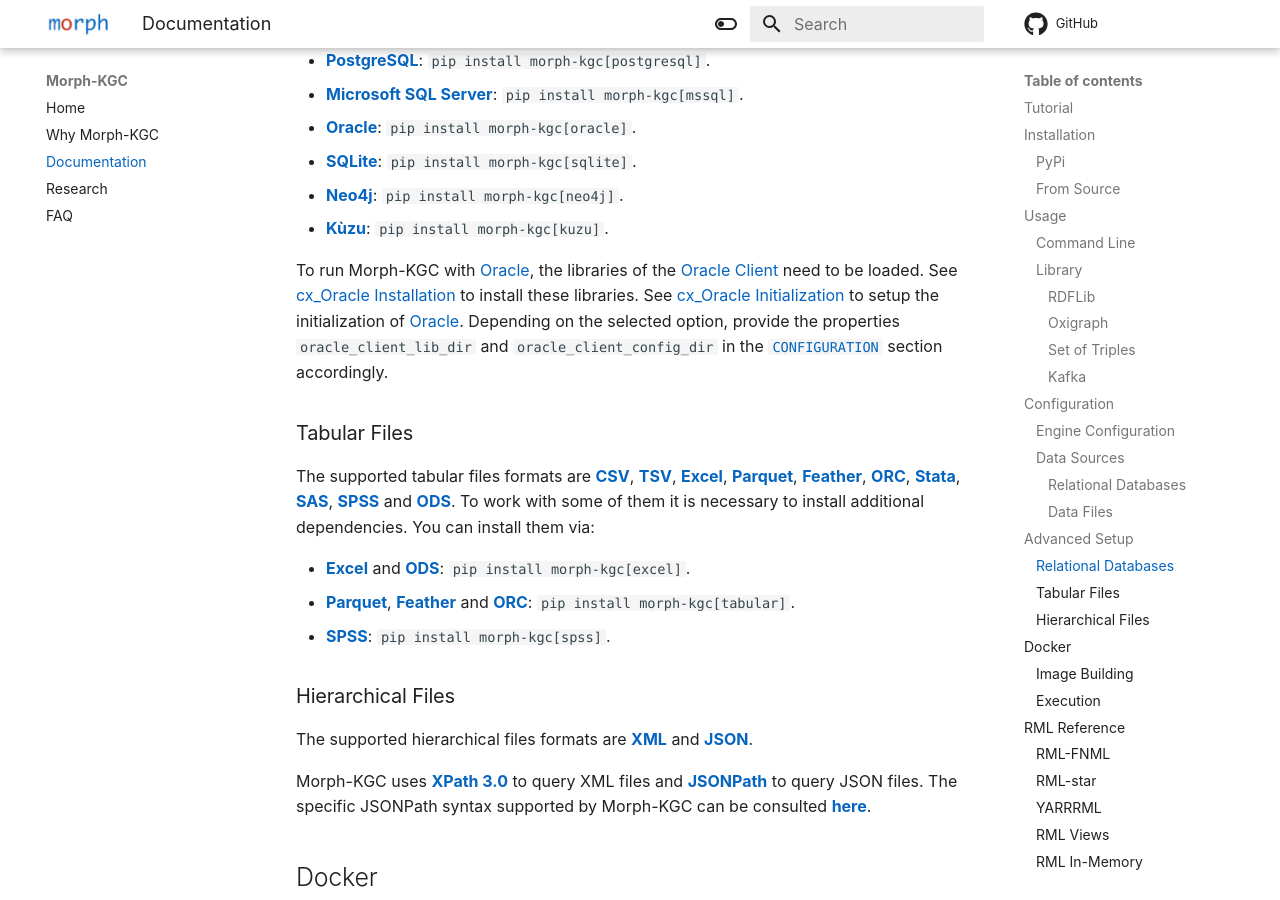
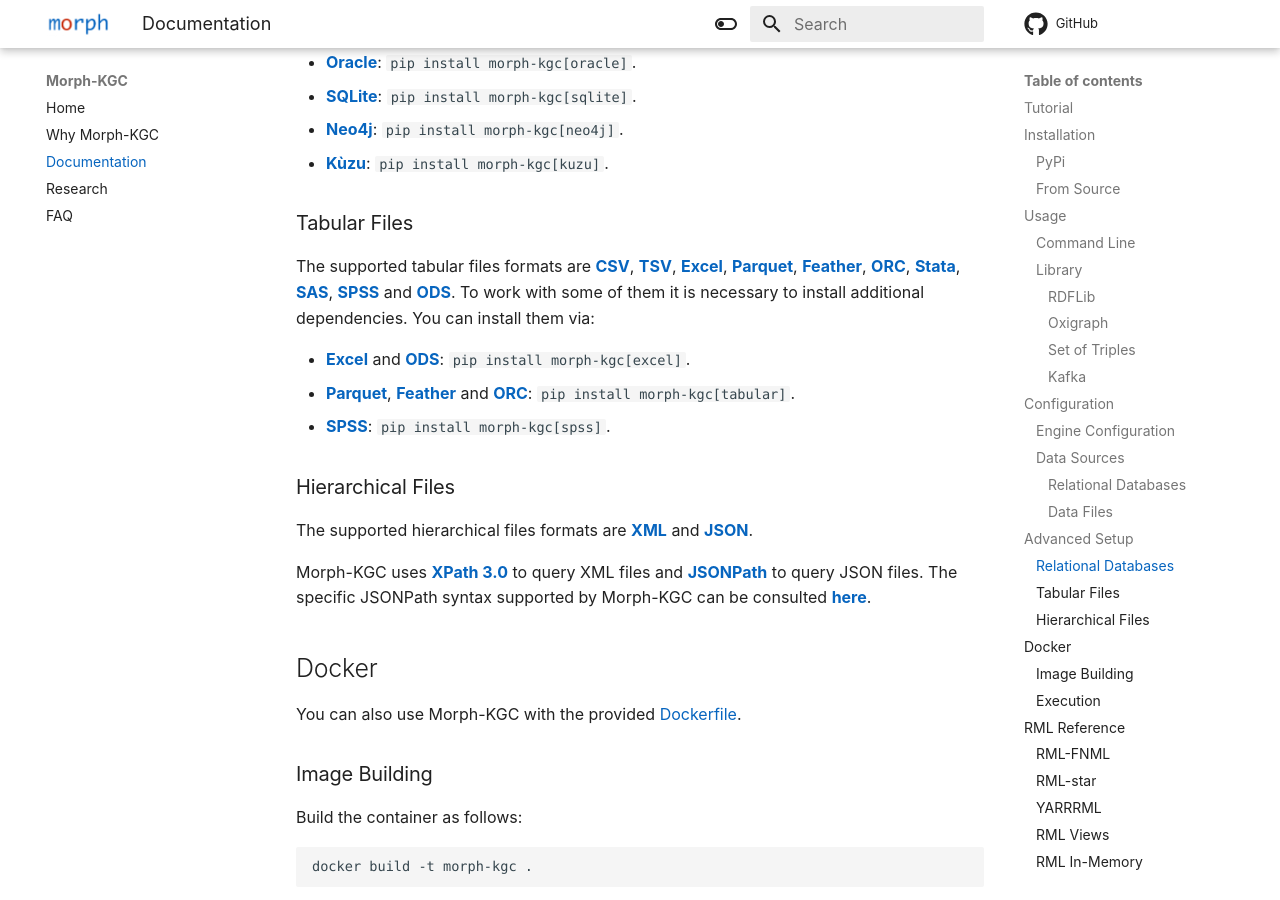
Before and after one commit to morph-kgc/morph-kgc-docs, an MkDocs documentation site: the page built from docs/documentation.md, in a window 1280 px wide and 900 px high, scrolled down 7917 px. Built offline with MkDocs 1.6.1 and Material for MkDocs 9.7.7, drawn with Linux system fonts in a browser that asks for light colours; comment, search, counter and statistics services are not loaded; some of the changed text lies outside the part shown.

Commit message:
Update documentation.md

```diff
--- a/docs/documentation.md
+++ b/docs/documentation.md
@@ -181,8 +181,6 @@ The execution of Morph-KGC can be **tuned** via the **`CONFIGURATION`** section
 | **`number_of_processes`**               | The number of processes to use. If _1_, Morph-KGC will use sequential processing (minimizing memory consumption), otherwise parallel processing is used (minimizing execution time).                                                         | **Default:** _2 * number of CPUs in the system_                                                                                                                         |
 | **`logging_level`**                     | Sets the [level](https://docs.python.org/3/library/logging.html#logging-levels) of the log messages to show.                                                                                                                                 | **Valid:** _DEBUG_, _INFO_, _WARNING_, _ERROR_, _CRITICAL_, _NOTSET_<br>**Default:** _INFO_                                                                             |
 | **`logging_file`**                      | If not provided, log messages will be redirected to _stdout_. If a file path is provided, log messages will be written to the file.                                                                                                          | **Default:**                                                                                                                                                            |
-| **`oracle_client_lib_dir`**             | *lib_dir* directory specified in a call to *[cx_Oracle.init_oracle_client()](https://cx-oracle.readthedocs.io/en/latest/api_manual/module.html#cx_Oracle.init_oracle_client)*.                                                               | **Default:**                                                                                                                                                            |
-| **`oracle_client_config_dir`**          | *config_dir* directory specified in a call to *[cx_Oracle.init_oracle_client()](https://cx-oracle.readthedocs.io/en/latest/api_manual/module.html#cx_Oracle.init_oracle_client)*.                                                            | **Default:**                                                                                                                                                            |
 
 {==
 
@@ -214,9 +212,9 @@ Example **`db_url`** values (see **[here](https://docs.sqlalchemy.org/en/20/core
 
 - **[MySQL](https://www.mysql.com/)**: _mysql+pymysrml://username:password@host:port/db_name_
 - **[PostgreSQL](https://www.postgresql.org/)**: _postgresql+psycopg://username:password@host:port/db_name_
-- **[Oracle](https://www.oracle.com/database/)**: _oracle+cx_oracle://username:password@host:port/db_name_
 - **[Microsoft SQL Server](https://www.microsoft.com/sql-server)**: _mssql+pymssrml://username:password@host:port/db_name_
 - **[MariaDB](https://mariadb.org/)**: _mariadb+pymysrml://username:password@host:port/db_name_
+- **[Oracle](https://www.oracle.com/database/)**: _oracle+oracledb://username:password@host:port[/db_name][?service_name=<service>[&key=value&key=value...]]_
 - **[SQLite](https://www.sqlite.org)**: _sqlite:///db_path/db_name.db_
 - **[Databricks](https://www.databricks.com/)**: _databricks+connector://token:<databricks_token>@<databricks_host>:443/<db_or_schema_name>_
 - **[Neo4j](https://neo4j.com/)**: _neo4j://host:port@username:password/db_name_
@@ -250,8 +248,6 @@ The supported DBMSs are **[MySQL](https://www.mysql.com/)**, **[PostgreSQL](http
 - **[SQLite](https://www.sqlite.org)**: `pip install morph-kgc[sqlite]`.
 - **[Neo4j](https://neo4j.com)**: `pip install morph-kgc[neo4j]`.
 - **[Kùzu](https://kuzudb.com)**: `pip install morph-kgc[kuzu]`.
-
-To run Morph-KGC with [Oracle](https://www.oracle.com/database/), the libraries of the [Oracle Client](https://www.oracle.com/database/technologies/instant-client/downloads.html) need to be loaded. See [cx_Oracle Installation](https://cx-oracle.readthedocs.io/en/latest/user_guide/installation.html) to install these libraries. See [cx_Oracle Initialization](https://cx-oracle.readthedocs.io/en/latest/user_guide/initialization.html) to setup the initialization of [Oracle](https://www.oracle.com/database/). Depending on the selected option, provide the properties `oracle_client_lib_dir` and `oracle_client_config_dir` in the [`CONFIGURATION`](https://morph-kgc.readthedocs.io/en/latest/documentation/#engine-configuration) section accordingly.
 
 ### Tabular Files
 
```
